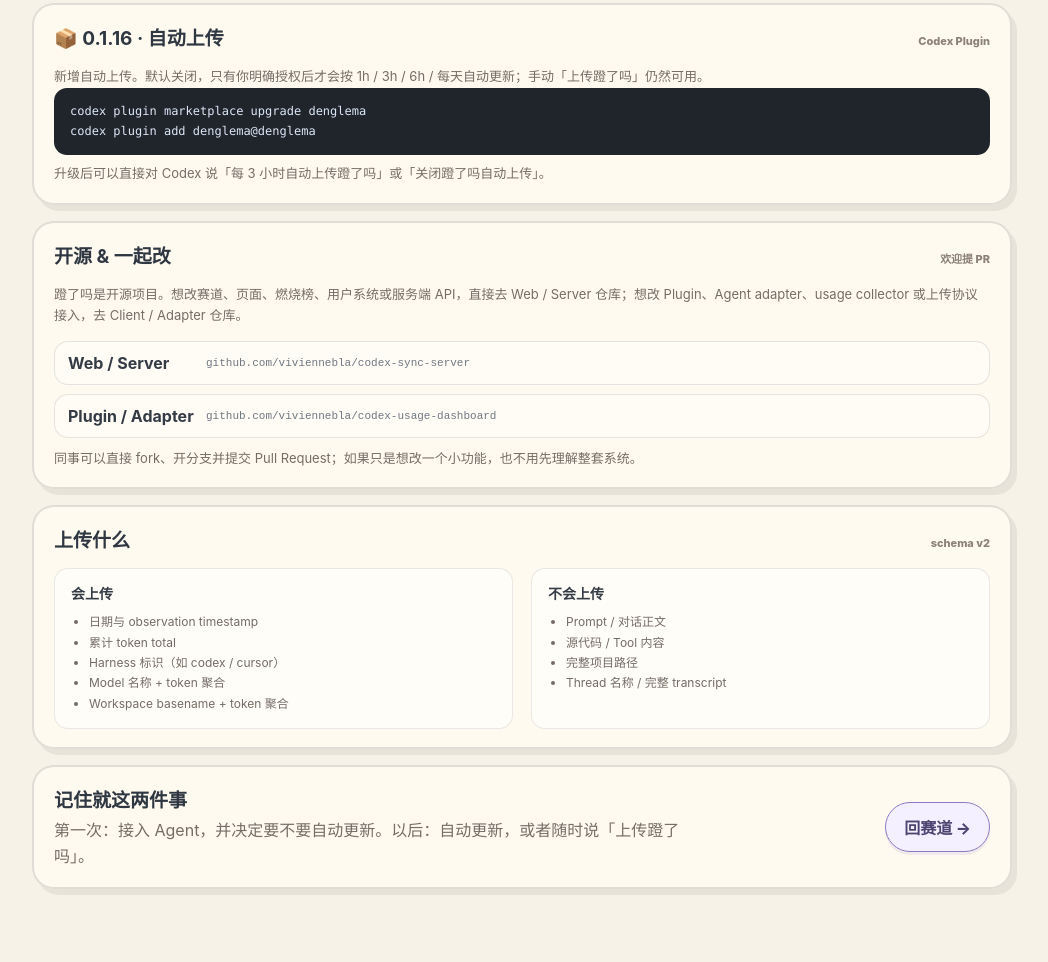
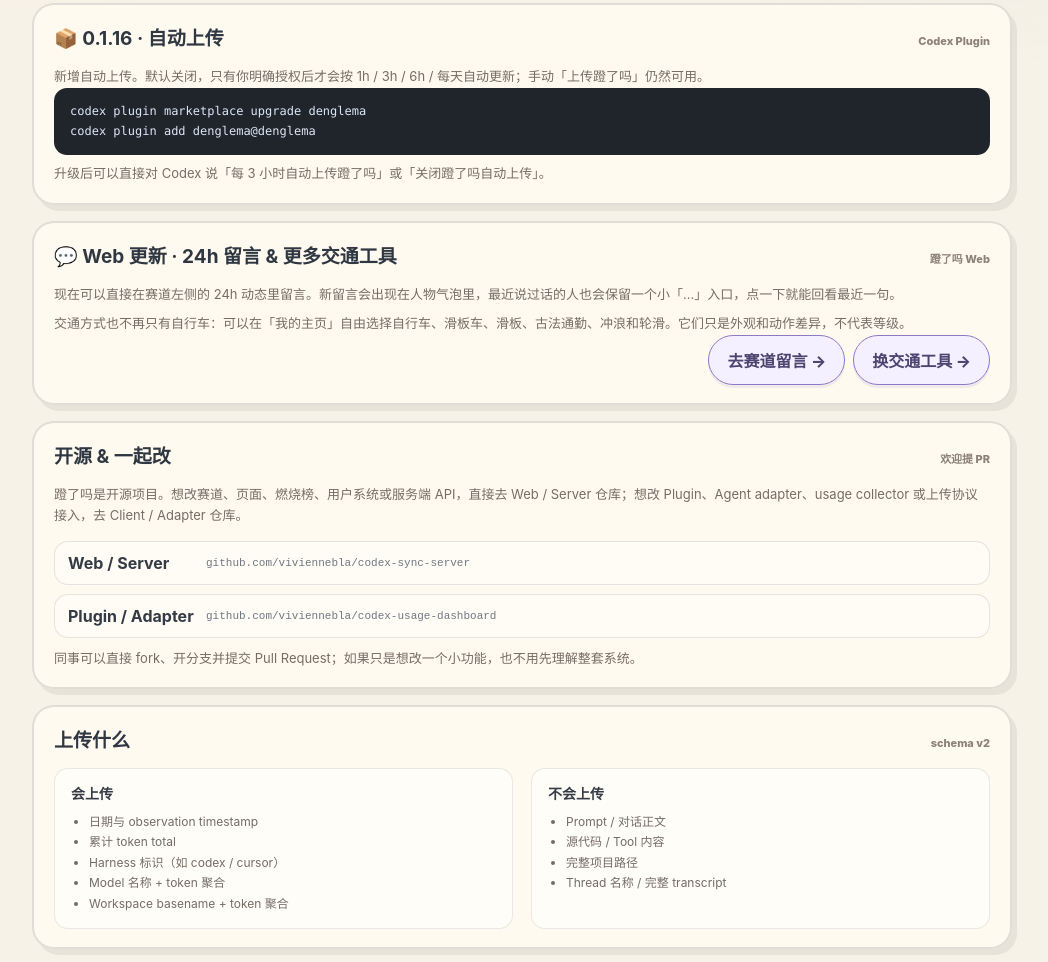
Before and after one commit to viviennebla/codex-sync-server, a website: page public/plugin.html in a window 1280 px wide. Shown: the part 710-1672 px from the top of the page, without its empty margins (118-1166 px from the left). Before the commit the page ends 1643 px from the top, so only its background shows below. Drawn offline with Linux system fonts and the light colour scheme.

Commit message:
docs: add social and transport web update note

```diff
--- a/public/plugin.html
+++ b/public/plugin.html
@@ -62,6 +62,16 @@
       <p class="plugin-doc-copy">升级后可以直接对 Codex 说「每 3 小时自动上传蹬了吗」或「关闭蹬了吗自动上传」。</p>
     </section>
 
+    <section id="web-social-transports" class="profile-panel plugin-upgrade-note">
+      <div class="profile-panel-head"><h2>💬 Web 更新 · 24h 留言 & 更多交通工具</h2><span>蹬了吗 Web</span></div>
+      <p class="plugin-doc-copy">现在可以直接在赛道左侧的 24h 动态里留言。新留言会出现在人物气泡里，最近说过话的人也会保留一个小「…」入口，点一下就能回看最近一句。</p>
+      <p class="plugin-doc-copy">交通方式也不再只有自行车：可以在「我的主页」自由选择自行车、滑板车、滑板、古法通勤、冲浪和轮滑。它们只是外观和动作差异，不代表等级。</p>
+      <div class="profile-actions">
+        <a class="profile-button plugin-doc-cta" href="/">去赛道留言 →</a>
+        <a class="profile-button plugin-doc-cta" href="/me">换交通工具 →</a>
+      </div>
+    </section>
+
     <section class="profile-panel">
       <div class="profile-panel-head"><h2>开源 & 一起改</h2><span>欢迎提 PR</span></div>
       <p class="plugin-doc-copy">蹬了吗是开源项目。想改赛道、页面、燃烧榜、用户系统或服务端 API，直接去 Web / Server 仓库；想改 Plugin、Agent adapter、usage collector 或上传协议接入，去 Client / Adapter 仓库。</p>
```
